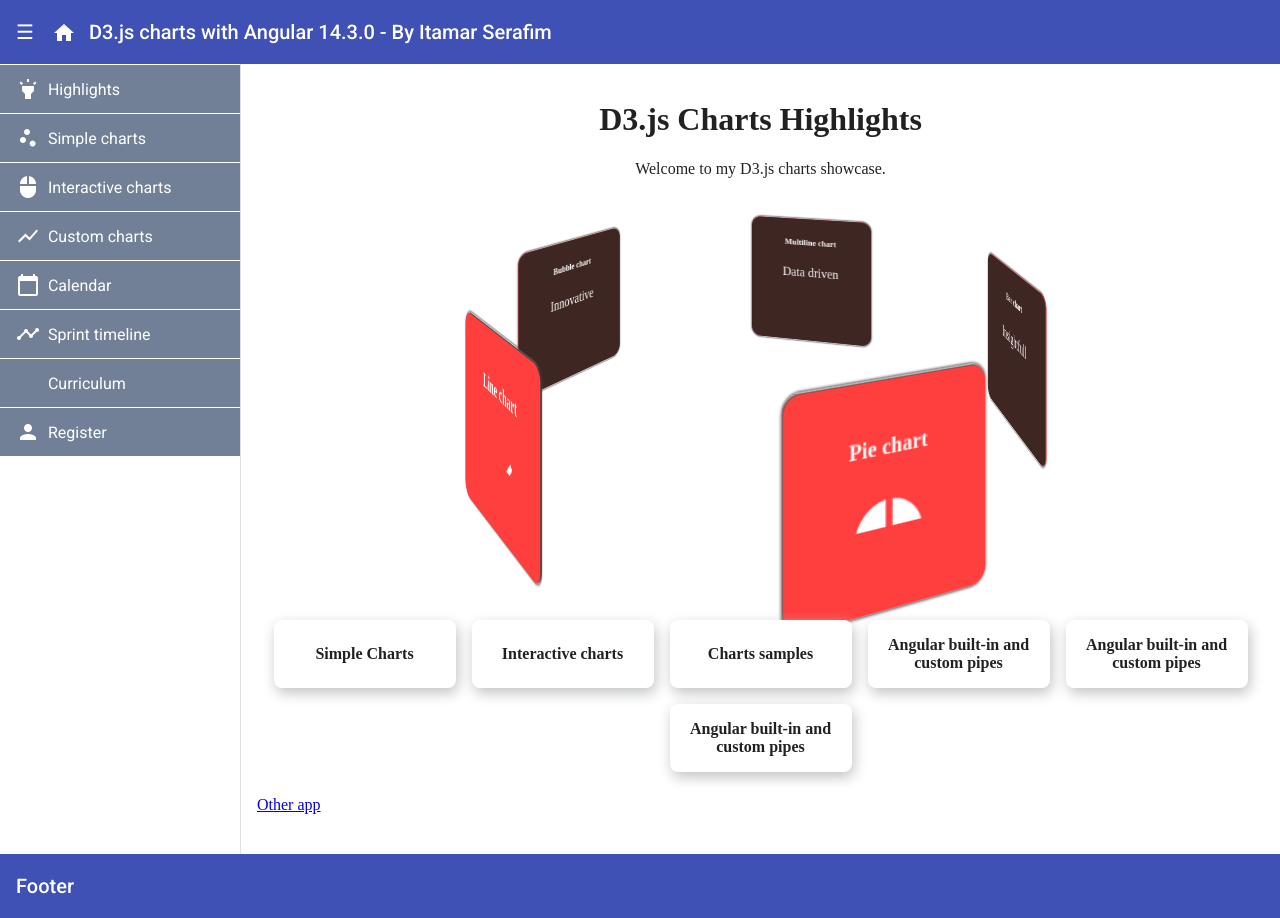
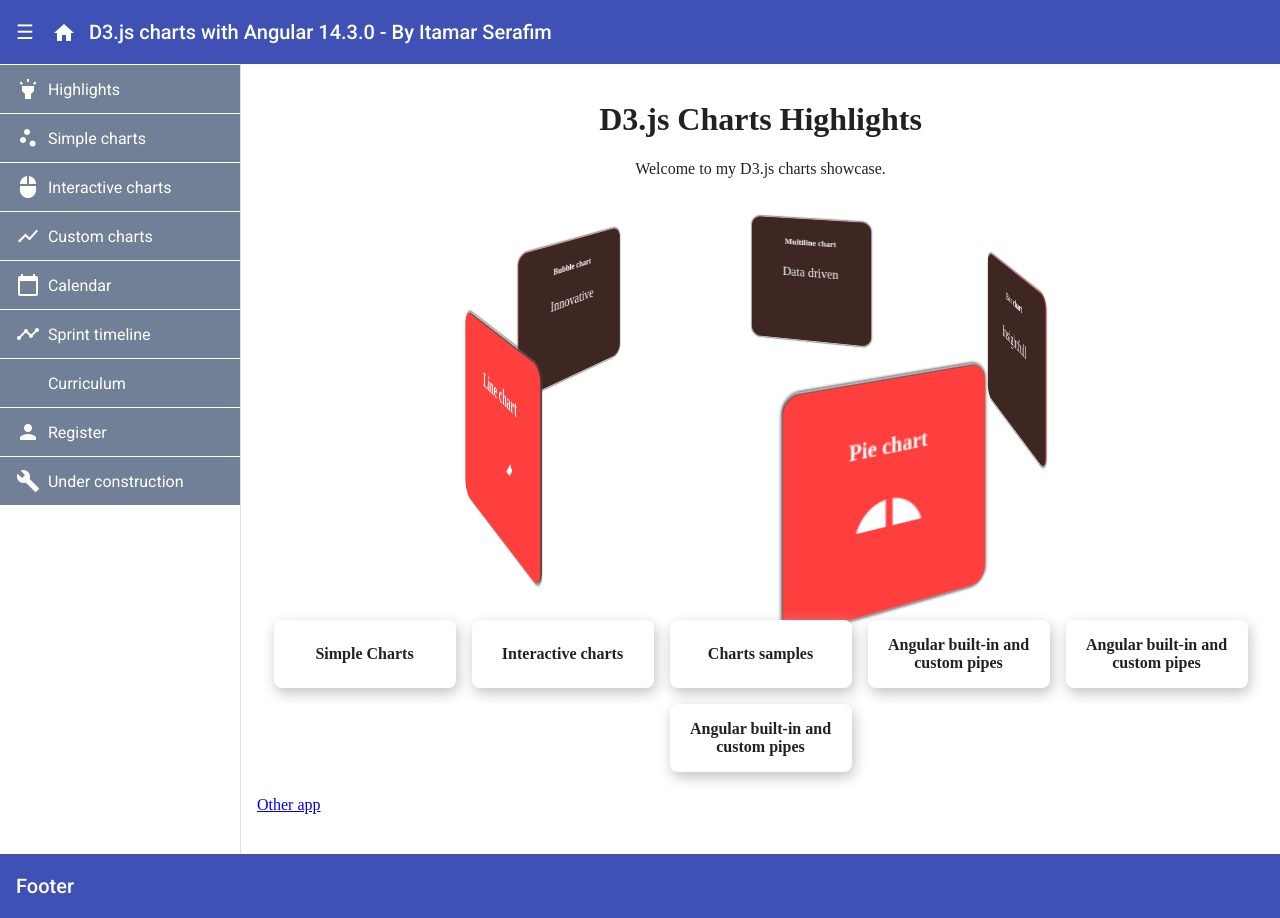
Before and after one commit to randomcoggles/d3-charts-playground, an Angular app: page /home in a window 1280 px wide. Built offline with nearby package versions, Linux system fonts and the light colour scheme.

Commit message:
Created UnderConstruction component

```diff
--- a/src/app/app.component.html
+++ b/src/app/app.component.html
@@ -48,6 +48,10 @@
         <mat-icon class="material-icons tile-icon">person</mat-icon> &nbsp;
         Register
       </mat-list-item>
+			<mat-list-item routerLink="under-construction">
+        <mat-icon class="material-icons tile-icon">build</mat-icon> &nbsp;
+        Under construction
+      </mat-list-item>
 		</mat-list>
 	</mat-sidenav>
 
--- /dev/null
+++ b/src/app/components/under-construction/under-construction.component.html
@@ -0,0 +1,4 @@
+<div class="main">
+  <h3>Under construction</h3>
+  <span class="material-icons">build</span>
+</div>
--- a/src/app/routing.module.ts
+++ b/src/app/routing.module.ts
@@ -2,6 +2,7 @@
 import { RouterModule, Routes } from '@angular/router';
 import { HomeComponent } from './components/home/home.component';
 import { CurriculumComponent } from './components/curriculum/curriculum.component';
+import { UnderConstructionComponent } from './components/under-construction/under-construction.component';
 // import { FormDesignModule } from ;
 
 const routes: Routes = [
@@ -39,6 +40,10 @@
     loadChildren:
     () => import('./onboarding/onboarding.module').then(m => m.OnboardingModule)
   },
+  {
+    path: 'under-construction',
+    component: UnderConstructionComponent
+  },
   // {
   //   path: 'form-design',
   //   loadChildren:
```
Also changed, not shown: src/app/components/under-construction/under-construction.component.ts (added, +10 -0 lines), src/app/components/under-construction/under-construction.component.scss (added).
